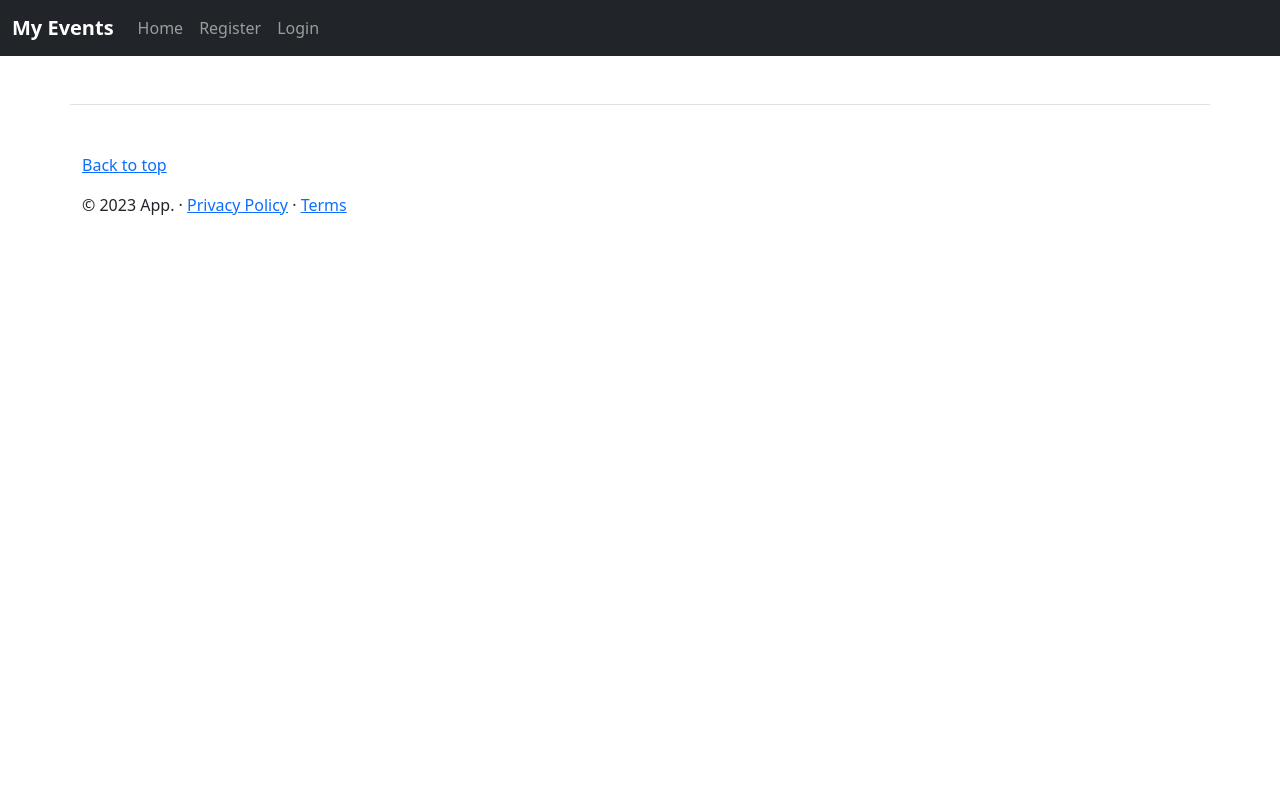
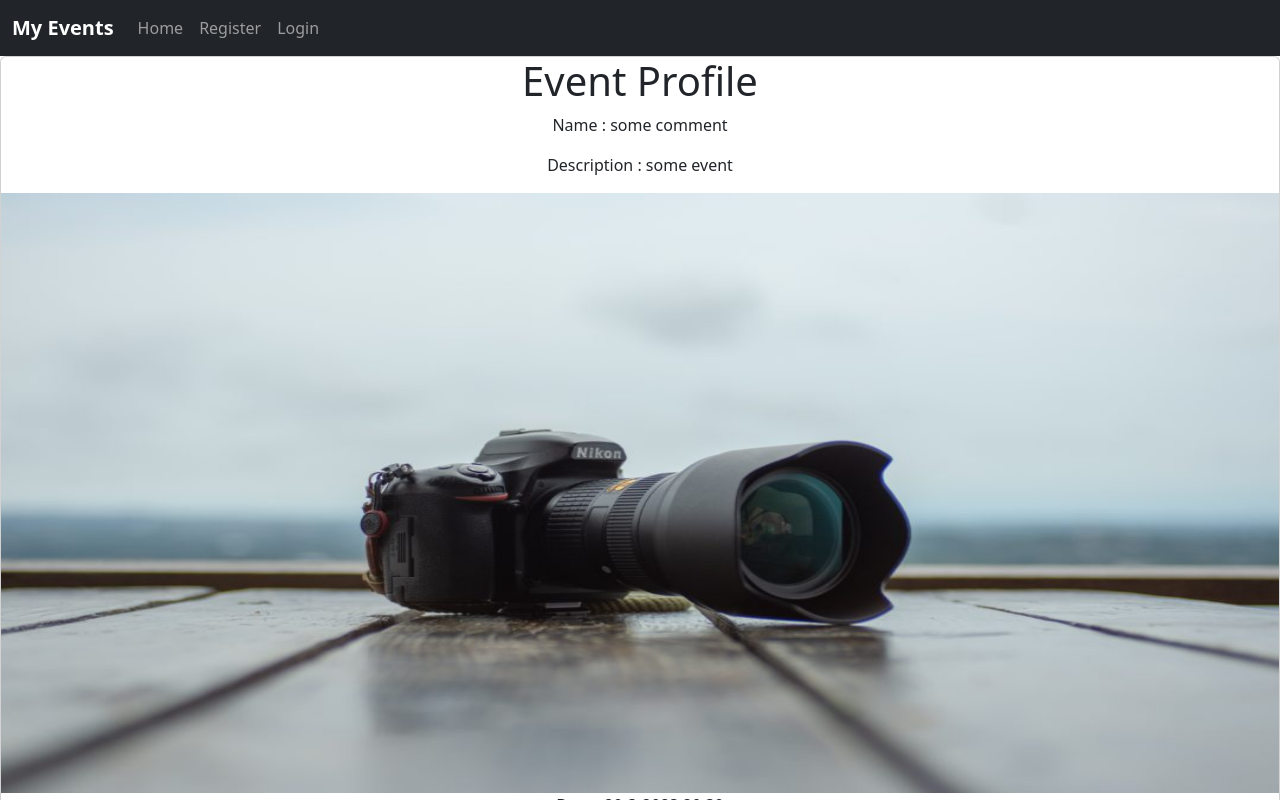
Before and after one commit to inikolao/SmlpeVodaCampPart4, a React (Create React App) app: page /eventprofile/1 in a window 1280 px wide. Shown: the top 800 px of the page. Built offline with nearby package versions, Linux system fonts and the light colour scheme; data requests are answered from the project's data file.

Commit message:
browsing is working. Redux EVENT library fully functional. building log in.

```diff
--- a/db.json
+++ b/db.json
@@ -101,7 +101,7 @@
       "public": false,
       "files": [
         {
-          "file1": "img3",
+          "file1": "img1",
           "file2": "img2"
         }
       ]
@@ -117,8 +117,8 @@
       "public": false,
       "files": [
         {
-          "file1": "/somethinhg",
-          "file2": "/somethinhg"
+          "file1": "img2",
+          "file2": "img1"
         }
       ]
     }
--- a/src/components/pages/EventPage/Public/eventListPublic.js
+++ b/src/components/pages/EventPage/Public/eventListPublic.js
@@ -1,36 +1,39 @@
 import React, {useEffect, useState} from 'react';
 import eventprofile from "../eventprofile";
+import {useDispatch, useSelector} from "react-redux";
+import {fetchEvents, fetchEventsById} from "../../../../reduxLib/eventsLib";
+
 
 
 function EventListPublic() {
     const [index, setIndex] = useState(0);
-    let k=0;
-    const [slides,setSlides]= useState([
-        {
-
-        "title": "Birthday Party",
-        "text": "join us",
-        "image": "img1.jpg"
-    },
-        {
-
-            "title": "Bar",
-            "text": "join us",
-            "image": "img2.jpg"
-        }
-    ]);
-
-    function eventDetails(id) {
-        //eventprofile(id);
-
-    }
+    const[eventlist,setEventList]=useState();
+    const dispatch = useDispatch();
+    const events = useSelector((state) => state.eventsreducer.eventsList);
+    const state= useSelector((state) => state.eventsreducer.state);
+    //let k=0;
 
 
     useEffect(()=> {
         console.log('event profiles');
-        setIndex(k++);
-        console.log("koita k "+k);
-    }, k);
+       // setIndex(k++);
+       // console.log("koita k "+k);
+        if (!events || events.length === 0) {
+            // Fetch the event by ID when the component mounts or when the id changes
+            dispatch(fetchEvents()).then((action) => {
+                // Once the action is fulfilled, set the eventprofile state
+                if (action.payload) {
+                    setEventList(action.payload);
+                    console.log(action.payload);
+                }
+            });
+        } else {
+            // If the event data is already available, set the eventprofile state
+            setEventList(events);
+            console.log(events);
+        }
+
+    }, [dispatch,state]);
 
 
 
@@ -56,18 +59,22 @@ function EventListPublic() {
                 <button
                     data-testid="button-next"
                     onClick={() => setIndex(index + 1)}
-                    disabled={index === slides.length - 1}
+                    disabled={index === events.length - 1}
                     className="small"
                 >
                     Next
                 </button>
             </div>
-            <div id="slide" className="card text-center">
-                <h1 data-testid="title" >{slides[index]["title"]}</h1>
-                <p data-testid="description">{slides[index]["description"]}</p>
-                <p data-testid="location">{slides[index]["location"]}</p>
-                <img src={require('../../../rawFiles/'+slides[index]["image"])} height="600"/>
-            </div>
+            {
+                eventlist?
+                <div id="slide" className="card text-center">
+                <h1 data-testid="title"><a href={`/eventprofile/${eventlist[index].id}`}>{eventlist[index].title}</a>
+                </h1>
+                <p data-testid="description">{eventlist[index].description}</p>
+                <p data-testid="location">{eventlist[index].location}</p>
+                <img src={require(`../../../rawFiles/${eventlist[index].files[0].file1}.jpg`)} height="600"/>
+            </div> : ''
+            }
         </div>
     );
 }
--- a/src/components/pages/EventPage/eventprofile.js
+++ b/src/components/pages/EventPage/eventprofile.js
@@ -1,41 +1,49 @@
 import React, {useEffect, useState} from 'react';
 import {Outlet, useNavigate, useParams} from "react-router-dom";
 import {useDispatch, useSelector} from "react-redux";
-import {fetchEvents, fetchEventsById, fetchEventsByPublic} from "../../../reduxLib/eventsLib";
+import eventsreducer, {fetchEvents, fetchEventsById, fetchEventsByPublic} from "../../../reduxLib/eventsLib";
 
 function Eventprofile() {
 
     let {id} = useParams();
-    let ifd={id}.id;
     const[eventprofile,seteventprofile]=useState();
-    let dispatch = useDispatch();
-    let eventRecieved = useSelector((state)=> state.eventsreducer.eventR);
-    //let navigate = useNavigate();
+    const dispatch = useDispatch();
+    const events = useSelector((state) => state.eventsreducer.selectedEvent);
+    const state= useSelector((state) => state.eventsreducer.state);
+
+
 
     useEffect(()=>{
-
-        console.log('profile and id : '+ {id}.id);
-        //let id={id}.id;
-         let ls=dispatch(fetchEventsById(ifd));
-         console.log("kk ",ls);
-        console.log("kk2 ",eventRecieved);
-         seteventprofile(eventRecieved);
-        console.log("event p  ",eventprofile)
-
-    }, [eventprofile])
+        if (!events || events.id !== id) {
+            // Fetch the event by ID when the component mounts or when the id changes
+            dispatch(fetchEventsById(id)).then((action) => {
+                // Once the action is fulfilled, set the eventprofile state
+                if (action.payload) {
+                    seteventprofile(action.payload);
+                    console.log(action.payload);
+                }
+            });
+        } else {
+            // If the event data is already available, set the eventprofile state
+            seteventprofile(events);
+            console.log(events);
+        }
+    }, [dispatch,id,state])
 
     return (
         <div>
-            <div className='col-md-4'>
+            <div className='row-cols-md-1'>
                  {
-                        //isUserLoggedIn()  ?
-                        eventprofile ?
-                            <div>
+                        //isUserLoggedIn()  ? ////eventprofile["file"]["file1"]
+                     eventprofile ?
+                            <div id="slide" className="card text-center">
                                 <h1>Event Profile</h1>
                                 <p>Name : {eventprofile.title}</p>
                                 <p>Description : {eventprofile.description}</p>
+                                {eventprofile.files[0].file1 && <img src={require(`../../rawFiles/${eventprofile.files[0].file1}.jpg`)} height="600"/>}
                                 <p>Date : {eventprofile.datetime}</p>
                                 <p>Location : {eventprofile.location}</p>
+                                <p>debug : {eventprofile.location}</p>
                             </div> : ''
 
                         // <Navigate to='/login'/>
--- a/src/reduxLib/eventsLib.js
+++ b/src/reduxLib/eventsLib.js
@@ -1,30 +1,30 @@
 import {createSlice, createAsyncThunk} from '@reduxjs/toolkit';
 const initialState = {
-    eventList:[],
-    eventR:null,
+    eventsList: [],
+    selectedEvent: null,
     status:"idle",
     error:''
 }
 
-export const fetchEvents = createAsyncThunk('events/getall',async()=>{
+export const fetchEvents = createAsyncThunk('fetch/events',async()=>{
     let response = await fetch('http://localhost:3001/events')
     return response.json()
 
 })
 
-export const fetchEventsById = createAsyncThunk('events/getbyid',async(id)=>{
-    let response = await fetch(`http://localhost:3001/events/${id}`)
+export const fetchEventsById = createAsyncThunk('fetch/eventsbyID',async(id)=>{
+    const response = await fetch(`http://localhost:3001/events/${id}`)
     return response.json()
 
 })
 
-export const fetchEventsByPublic = createAsyncThunk('events/getpublic',async(publicflag)=>{
+export const fetchEventsByPublic = createAsyncThunk('fetchData',async(publicflag)=>{
     let response = await fetch(`http://localhost:3001/events?id=${publicflag}`)
     return response.json()
 
 })
 
-export const addEvent =createAsyncThunk('events/add', async(eventdata)=>
+export const addEvent =createAsyncThunk('update/events', async(eventdata)=>
 {
     let response =await fetch(`http://localhost:3001/events`,{
         method:'POST',
@@ -65,7 +65,8 @@ const eventslice = createSlice({
         });
         builder.addCase(fetchEvents.fulfilled, (state, action) => {
             state.status = 'success';
-            state.eventList = state.eventList.concat(action.payload);
+            //state.eventsList = state.eventsList.concat(action.payload);
+            state.eventsList = action.payload;
         });
         builder.addCase(fetchEvents.rejected, (state, action) => {
             state.status = 'error';
@@ -77,7 +78,7 @@ const eventslice = createSlice({
         builder.addCase(fetchEventsById.fulfilled, (state, action) => {
             state.status = 'success';
             //state.eventR = state.eventR.concat(action.payload);
-           state.eventR = action.payload;
+           state.selectedEvent = action.payload;
         });
         builder.addCase(fetchEventsById.rejected, (state, action) => {
             state.status = 'error';
@@ -88,7 +89,7 @@ const eventslice = createSlice({
         })
         builder.addCase(fetchEventsByPublic.fulfilled, (state, action)=>{
             state.status = 'success';
-            state.eventR = state.eventR.concat(action.payload);
+            state.selectedEvent = state.selectedEvent.concat(action.payload);
         })
         builder.addCase(fetchEventsByPublic.rejected, (state, action)=>{
             state.status='error';
@@ -99,5 +100,5 @@ const eventslice = createSlice({
 
 //export let
 //console.log(eventslice.reducer)
-export let {eventList}= state => state.eventsreducer.eventList;
+//export let {eventList}= state => state.eventsreducer.eventList;
 export default eventslice.reducer;
```
